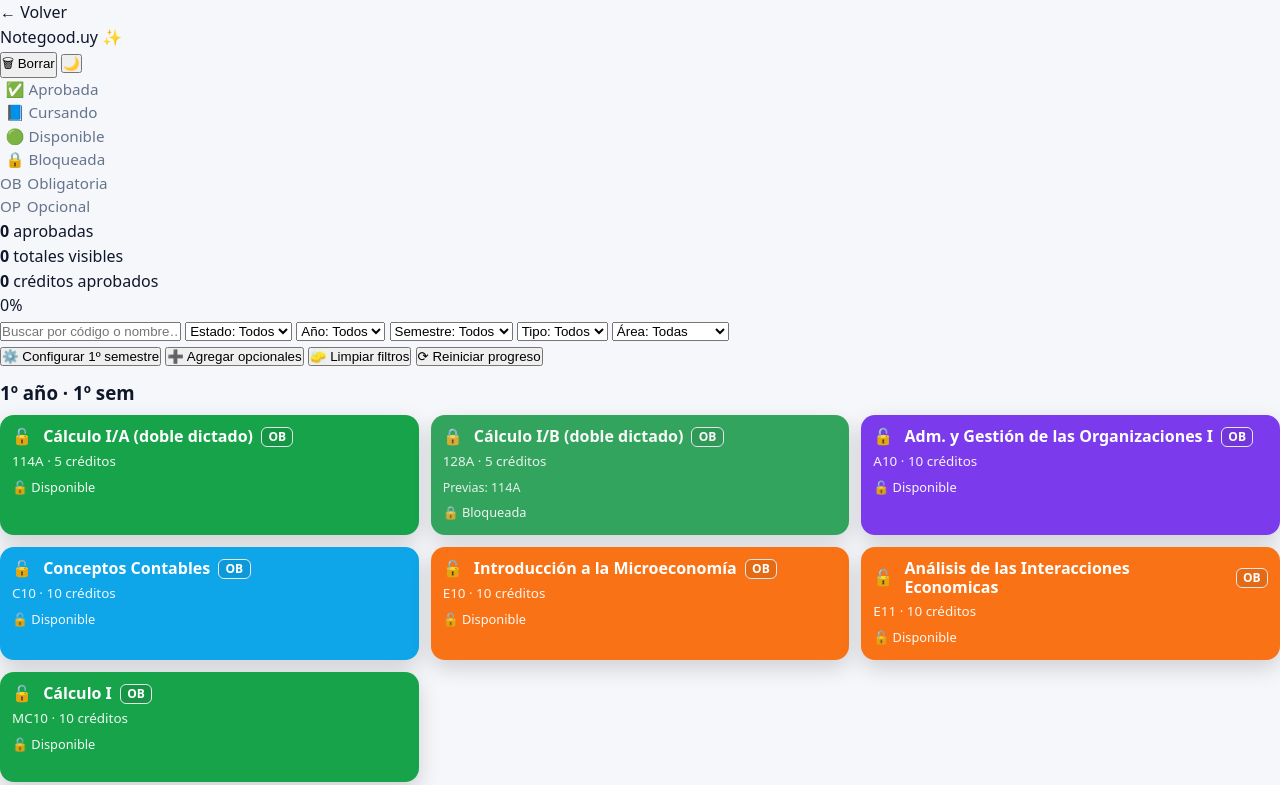
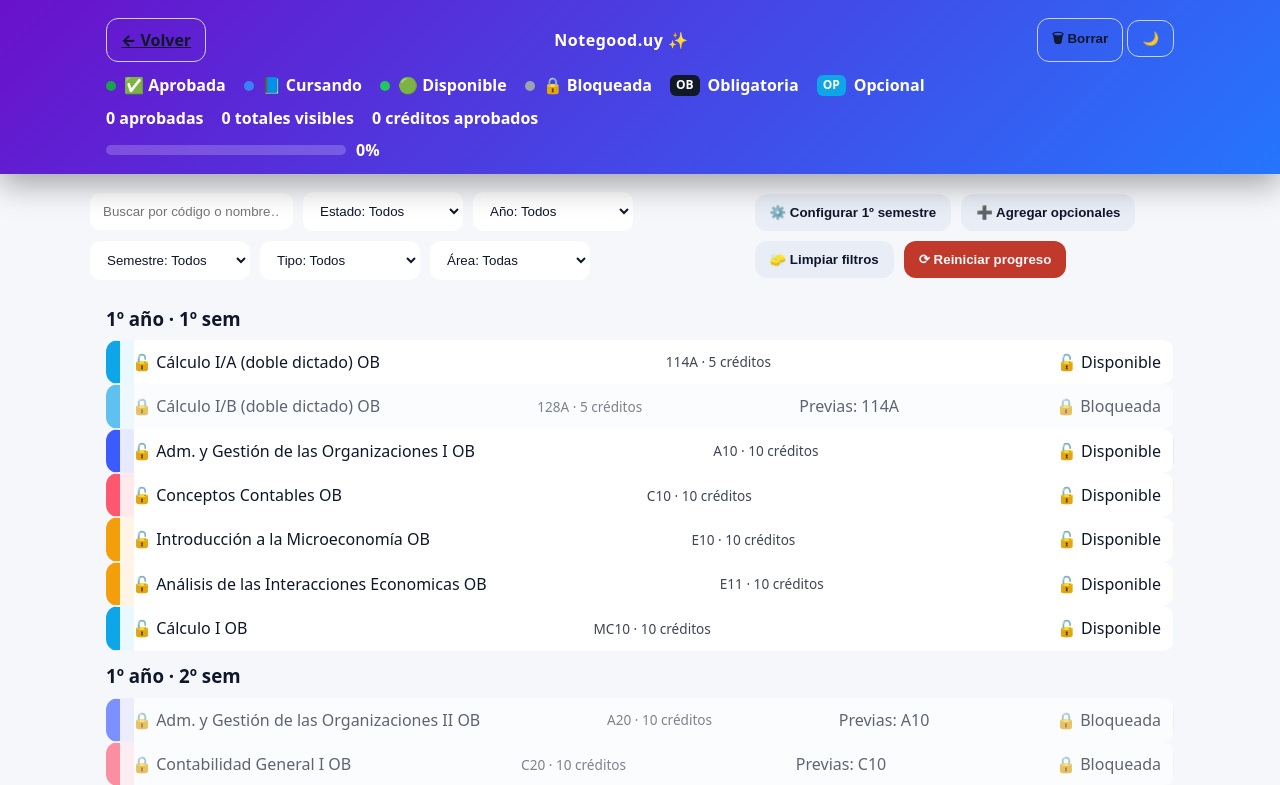
Before and after one commit to NotegoodUY/MallaAdminFCEA-UDELAR, a plain HTML site: page malla.html in a window 1280 px wide. Shown: the top 785 px of the page. Drawn offline with Linux system fonts and the light colour scheme.

Commit message:
Update styles.css

```diff
--- a/styles.css
+++ b/styles.css
@@ -1,189 +1,202 @@
-/* ===== Reset & variables ===== */
-*{margin:0;padding:0;box-sizing:border-box}
-html,body{height:100%}
-:root{
+/* ========= Notegood Base ========= */
+:root {
+  --bg: #0b1220;
+  --card: #101827;
+  --card-soft: #0f172a;
+  --text: #e5e7eb;
+  --text-muted: #a1a8b6;
+  --ring: rgba(255,255,255,.08);
+  --shadow: 0 10px 30px rgba(0,0,0,.35);
+
+  /* Notegood gradient */
+  --grad-a: #6a11cb;
+  --grad-b: #2575fc;
+
+  /* Buttons */
+  --btn: #0f172a;
+  --btn-text: #e6edf7;
+  --btn-soft: #172036;
+  --btn-primary: #111827;
+  --btn-danger: #c0392b;
+
+  /* Area pastels */
+  --A: #e6e9ff;  --A-b: #3b5bff;
+  --C: #ffe9ec;  --C-b: #ff5770;
+  --MC:#eaf9ff;  --MC-b:#0ea5e9;
+  --E: #fff5e6;  --E-b: #f59e0b;
+  --I: #e8fff3;  --I-b: #10b981;
+  --S: #f6e8ff;  --S-b: #8b5cf6;
+  --J: #fff0f0;  --J-b: #ef4444;
+
+  /* Estado dots */
+  --ok:#16a34a;
+  --in:#3b82f6;
+  --av:#22c55e;
+  --bl:#9ca3af;
+}
+
+/* light */
+[data-theme="light"] {
   --bg:#f6f7fb;
+  --card:#ffffff;
+  --card-soft:#f2f4f9;
   --text:#0f172a;
-  --muted:#64748b;
-  --line:#e5e7eb;
-  --card:#ffffff;
+  --text-muted:#6b7280;
+  --btn:#0f172a;
+  --btn-text:#f8fafc;
+  --btn-soft:#e8edf6;
+  --btn-primary:#0f172a;
+}
 
-  --g1:#8b5cf6; --g2:#06b6d4;
+/* Reset */
+*{box-sizing:border-box}
+html,body{margin:0;padding:0}
+body{
+  background:var(--bg);
+  color:var(--text);
+  font:16px/1.4 ui-sans-serif, system-ui, -apple-system, Segoe UI, Roboto, Ubuntu, Cantarell, "Helvetica Neue", Arial;
+}
 
-  --shadow-lg:0 22px 60px rgba(16,24,40,.18);
-  --shadow-md:0 14px 36px rgba(16,24,40,.12);
-  --shadow-sm:0 8px 22px rgba(16,24,40,.10);
+.ng-container{max-width:1100px;margin:0 auto;padding:0 16px}
+
+/* ========= Topbar ========= */
+.ng-topbar{
+  background:linear-gradient(135deg,var(--grad-a),var(--grad-b));
+  color:#fff;
+  padding:18px 0 12px;
+  box-shadow:var(--shadow);
+  position:sticky; top:0; z-index:50;
 }
-html[data-theme="dark"]{
-  --bg:#0b1220; --text:#e5e7eb; --muted:#a1a1aa; --line:#1f2937; --card:#0f172a;
-  --g1:#6d28d9; --g2:#0ea5e9;
-  --shadow-lg:0 28px 70px rgba(0,0,0,.55);
-  --shadow-md:0 18px 44px rgba(0,0,0,.45);
-  --shadow-sm:0 10px 26px rgba(0,0,0,.35);
+.ng-topbar__inner{
+  display:flex;align-items:center;justify-content:space-between;
 }
-body{font-family:ui-sans-serif,system-ui,"Segoe UI",Roboto,Ubuntu,Arial;background:var(--bg);color:var(--text);line-height:1.55}
-a{color:inherit;text-decoration:none}
-a.link{color:#0ea5e9}
-a.link:focus-visible{outline:3px solid #0ea5e9;outline-offset:3px}
-.container{max-width:1100px;margin:0 auto;padding:0 16px}
-.section{padding:12px 0}
+.ng-topbar__brand{font-weight:800;letter-spacing:.5px}
 
-/* ===== Topbar ===== */
-.topbar{position:relative;z-index:5;background:transparent;padding:10px 0}
-.topbar-inner{display:flex;justify-content:space-between;align-items:center}
-.brand-mini{font-weight:800;opacity:.95}
-.btn-link{font-weight:800;opacity:.95;border:1px solid var(--line);border-radius:10px;padding:.4rem .6rem;background:var(--card)}
-.btn-link:hover{filter:brightness(1.03)}
-.theme-toggle{font-size:1.05rem;line-height:1;cursor:pointer;border:none;border-radius:10px;padding:.5rem .6rem;background:var(--card);color:var(--text);box-shadow:var(--shadow-sm)}
-.theme-toggle:hover{filter:brightness(1.05)}
-.theme-toggle:focus-visible{outline:3px solid #0ea5e9;outline-offset:3px}
+.ng-topbar__stats{
+  display:grid;gap:10px;margin-top:12px;
+}
+.ng-legend{display:flex;flex-wrap:wrap;gap:18px;font-weight:600}
+.legend-item{display:inline-flex;align-items:center;gap:8px}
+.dot{width:10px;height:10px;border-radius:50%}
+.dot.ok{background:var(--ok)} .dot.in{background:var(--in)}
+.dot.av{background:var(--av)} .dot.bl{background:var(--bl)}
+.tag{padding:2px 6px;border-radius:6px;font-size:.75rem;font-weight:800}
+.tag--ob{background:#111827;color:#fff}
+.tag--op{background:#0ea5e9;color:#fff}
 
-/* ===== Landing hero (sigue funcionando tu index) ===== */
-.ng-hero{background:linear-gradient(135deg,var(--g1) 0%, var(--g2) 100%);color:#fff;position:relative;overflow:hidden;padding:34px 0 46px}
-.hero-only{display:flex;flex-direction:column;align-items:center;text-align:center}
-.hero-title{font-size:clamp(2.2rem,5vw,3.2rem);font-weight:900;letter-spacing:.2px;margin:8px 0 8px}
-.brand-accent{background:rgba(255,255,255,.18);padding:0 .42rem;border-radius:.55rem}
-.hero-sub{opacity:.98;max-width:780px;margin:0 0 16px 0}
-.hero-cta.center{display:flex;justify-content:center}
-.btn-cta{display:inline-block;background:linear-gradient(135deg,#0b1220 0%, #111827 100%);color:#fff;border:0;border-radius:14px;padding:1rem 1.6rem;font-weight:900;font-size:1.08rem;box-shadow:var(--shadow-lg);transition:transform .08s ease, box-shadow .14s ease, filter .14s ease, background .18s ease}
-.btn-cta:hover{transform:translateY(-2px);background:linear-gradient(135deg,#1f2937 0%, #0b1220 100%);box-shadow:0 30px 72px rgba(0,0,0,.35);filter:brightness(1.06)}
-.btn-cta:active{transform:translateY(0); filter:brightness(.98)}
-.btn-cta:focus-visible{outline:3px solid #fff; outline-offset:3px}
-.hero-shadow{position:absolute;left:0;right:0;bottom:-20px;height:40px;background:radial-gradient(120% 60px at 50% 0, rgba(0,0,0,.18), transparent 70%);filter:blur(10px); pointer-events:none}
+.ng-counters{display:flex;gap:18px;font-weight:700}
+.ng-progress{display:flex;align-items:center;gap:10px}
+.ng-progress__bar{width:240px;height:10px;background:rgba(255,255,255,.2);border-radius:999px;overflow:hidden}
+.ng-progress__fill{height:100%;background:#fff;border-radius:999px}
+.ng-progress__label{font-weight:800}
 
-/* ===== Landing beneficios ===== */
-.benefits-wrap{margin-top:22px;margin-bottom:18px}
-.benefits-grid{display:grid;gap:16px;grid-template-columns:repeat(3,minmax(0,1fr))}
-@media (max-width:980px){.benefits-grid{grid-template-columns:repeat(2,minmax(0,1fr))}}
-@media (max-width:640px){.benefits-grid{grid-template-columns:1fr}}
-.card{background:var(--card);border:1px solid var(--line);border-radius:18px;padding:16px 18px;box-shadow:var(--shadow-md);transition:transform .14s ease, box-shadow .14s ease, filter .2s ease}
-.card:hover{transform:translateY(-2px);box-shadow:var(--shadow-lg)}
-.card.benefit{display:flex;flex-direction:column;gap:10px;min-height:120px}
-.card.primary{box-shadow:var(--shadow-lg)} .card.secondary{box-shadow:var(--shadow-sm)}
-.benefit-header{display:flex;align-items:center;gap:10px}
-.card h3{font-size:1.08rem;font-weight:900;margin:0}
-.card p{color:var(--muted);margin-top:2px}
-.badge-icon{width:40px;height:40px;border-radius:12px;display:grid;place-items:center;color:#111827;background:#fff;box-shadow:0 6px 16px rgba(0,0,0,.06);border:3px solid color-mix(in oklab, #8b5cf6, transparent 60%)}
-html[data-theme="dark"] .badge-icon{color:#e5e7eb;background:#0b1220}
+/* ========= Actions ========= */
+.ng-actions{
+  display:flex;align-items:center;justify-content:space-between;
+  gap:12px; padding:18px 0;
+}
+.ng-actions__left,.ng-actions__right{
+  display:flex;flex-wrap:wrap;gap:10px;align-items:center;
+}
+.ng-input,.ng-select{
+  background:var(--card);
+  color:var(--text);
+  border:1px solid var(--ring);
+  border-radius:10px;padding:10px 12px;min-width:160px;
+}
 
-/* CTA sticky mobile */
-.cta-sticky{position:fixed;left:50%;transform:translateX(-50%);bottom:14px;z-index:50;display:none;background:linear-gradient(135deg,#0b1220 0%, #111827 100%);color:#fff;border-radius:999px;padding:.9rem 1.1rem;font-weight:900;box-shadow:var(--shadow-lg)}
-.cta-sticky:focus-visible{outline:3px solid #fff; outline-offset:3px}
-@media (max-width:720px){.cta-sticky{display:inline-block}}
+/* Buttons */
+.ng-btn{
+  border:1px solid transparent; border-radius:12px;
+  background:var(--btn); color:var(--btn-text);
+  padding:10px 14px; font-weight:800; cursor:pointer;
+}
+.ng-btn--ghost{background:transparent;border-color:rgba(255,255,255,.5);color:#fff}
+[data-theme="light"] .ng-btn--ghost{color:#0f172a;border-color:#c9d4ea}
+.ng-btn--soft{background:var(--btn-soft);color:var(--text)}
+.ng-btn--primary{background:#111827;color:#fff}
+.ng-btn--danger{background:var(--btn-danger)}
+.ng-btn:focus{outline:2px solid #fff;outline-offset:2px}
 
-/* ===== Footer ===== */
-.ng-footer{padding:24px 16px 44px;text-align:center}
-.ng-footer .footer-inner{max-width:none;width:100%;margin:0 auto;text-align:center;display:flex;flex-direction:column;align-items:center;gap:6px}
-.ng-footer p{color:var(--muted)}
-.ng-footer .footer-links{font-size:.92rem;opacity:.95}
-
-/* ===== Botones / utilidades ===== */
-.btn{ height:40px; padding:0 .9rem; border-radius:10px; border:1px solid transparent; font-weight:800; background:var(--text); color:#fff; }
-.btn:hover{ filter:brightness(1.03); }
-.btn.ghost{ background:var(--card); color:var(--text); border-color:var(--line); }
-.btn.danger{ background:#ef4444; color:#fff; }
-.btn.small{ height:32px; padding:0 .6rem; font-size:.9rem; }
-.muted{color:var(--muted)}
-
-/* =========================================================
-   MALLA – grid, tarjetas, filtros, leyenda, progreso
-   ========================================================= */
-
-/* Header centrado + progreso */
-.malla-hero { display:grid; place-items:center; text-align:center; padding:12px 0 6px; }
-.malla-hero-inner { max-width:900px; }
-.malla-hero h1 { font-size:clamp(1.8rem,4vw,2.2rem); font-weight:900; margin-bottom:4px; }
-
-/* Leyenda */
-.legend { display:flex; flex-wrap:wrap; gap:.75rem; margin:.5rem 0 1rem 0; justify-content:center; }
-.legend-item { font-size:.95rem; color:var(--muted); display:flex; align-items:center; gap:.35rem; }
-.legend-dot { width:1.2rem; display:inline-flex; align-items:center; justify-content:center; }
-
-/* KPIs y progreso */
-.cards-row.stat-row{display:flex; gap:.6rem; flex-wrap:wrap; justify-content:center; margin:.4rem 0 .6rem}
-.stat-pill{background:var(--card);border:1px solid var(--line);border-radius:999px;padding:.4rem .8rem;box-shadow:var(--shadow-sm)}
-.progress-wrap { margin-top:10px; }
-.progress-head { display:flex; align-items:center; justify-content:space-between; margin-bottom:6px; }
-.bar{height:12px;border-radius:999px;background:#e5e7eb;overflow:hidden}
-html[data-theme="dark"] .bar{background:#111827}
-.bar>span{display:block;height:100%;background:linear-gradient(90deg,#22c55e,#16a34a);border-radius:999px;transition:width .25s ease}
-
-/* Filtros / toolbar */
-.toolbar {
-  display:grid;
-  grid-template-columns: 1.2fr repeat(5, .9fr) auto;
-  gap:.75rem; align-items:end;
+/* ========= Cards Año/Semestre ========= */
+.year-card{
+  background:var(--card-soft);
+  border:1px solid var(--ring);
+  border-radius:18px;
+  padding:16px;
+  margin:22px 0;
+  box-shadow:var(--shadow);
 }
-.control label { display:block; font-size:.78rem; color:var(--muted); margin-bottom:.2rem; }
-.control input, .control select {
-  width:100%; height:40px; border:1px solid var(--line); background:var(--card);
-  color:var(--text); border-radius:10px; padding:0 .6rem; outline:none;
+.year-card__title{
+  font-size:1.4rem;font-weight:900;margin:0 0 12px 0;
 }
-.control-actions { display:flex; gap:.5rem; align-items:center; justify-content:flex-end; }
-@media (max-width: 980px){ .toolbar{ grid-template-columns:1fr 1fr 1fr; } }
-@media (max-width: 640px){ .toolbar{ grid-template-columns:1fr 1fr; } }
-
-/* Grid de materias */
-#malla-container{margin:10px 0 30px}
-.malla{
-  display:grid;
-  grid-template-columns: repeat(3, minmax(260px, 1fr));
-  gap: .75rem;
+.sem-list{
+  display:grid; gap:12px;
 }
-@media (max-width: 980px){ .malla{ grid-template-columns:repeat(2,minmax(240px,1fr)); } }
-@media (max-width: 640px){ .malla{ grid-template-columns:1fr; } }
-
-/* Tarjeta de materia */
-.materia{
-  position:relative;
+@media (min-width: 900px){
+  .sem-list{ grid-template-columns: 1fr 1fr; }
+}
+.sem{
+  background:var(--card);
+  border:1px solid var(--ring);
   border-radius:14px;
   padding:12px;
-  color:#fff;
-  box-shadow:0 8px 22px rgba(0,0,0,.16);
-  transition:transform .15s ease, box-shadow .15s ease, opacity .15s ease, filter .15s ease;
-  cursor:pointer; user-select:none; min-height:110px; outline:none;
 }
-.materia:hover{transform:translateY(-2px);box-shadow:0 14px 28px rgba(0,0,0,.20)}
-.materia:focus-visible{outline:3px solid #fff; outline-offset:2px}
+.sem__title{margin:0 0 10px 0;font-weight:800;opacity:.9}
 
-/* Texto dentro de la tarjeta */
-.m-row{ display:flex; align-items:center; justify-content:space-between; gap:.5rem; }
-.m-title { display:flex; align-items:center; gap:.5rem; font-weight:800; line-height:1.2; }
-.status-emoji { margin-right:.2rem; }
-.m-nombre{font-weight:800;line-height:1.2}
-.m-meta{font-size:.84rem;opacity:.92;margin-top:4px}
-.m-previas{font-size:.78rem;opacity:.9;margin-top:6px}
-.m-estado{font-size:.8rem;margin-top:6px;opacity:.95}
+/* ========= Materia chips ========= */
+.m-grid{display:grid; gap:10px;}
+.materia{
+  display:flex;align-items:center;justify-content:space-between;
+  gap:10px; padding:10px 12px;
+  border-radius:12px; border:1px solid var(--ring);
+  background:var(--card);
+  transition:transform .15s ease, box-shadow .15s ease, border-color .15s ease;
+  cursor:pointer;
+}
+.materia:hover{transform:translateY(-1px); box-shadow:0 12px 24px rgba(0,0,0,.25)}
+.m-name{font-weight:800}
+.m-meta{font-size:.85rem;opacity:.8}
+.m-right{display:flex;align-items:center;gap:10px}
+.badge{padding:2px 8px;border-radius:999px;font-size:.75rem;font-weight:900;border:1px solid var(--ring);background:rgba(255,255,255,.05)}
+.badge--state{display:flex;align-items:center;gap:6px}
 
-/* Estados visuales */
-.materia.aprobada{outline:2px solid rgba(16,185,129,.4)}
-.materia.cursando{outline:2px dashed rgba(255, 193, 7, .45)}
-.materia.bloqueada{filter:grayscale(.08) contrast(.95);opacity:.92}
+/* Estados */
+.materia.aprobada{border-color:rgba(34,197,94,.45);box-shadow:0 0 0 2px rgba(34,197,94,.25) inset;background:rgba(34,197,94,.05)}
+.materia.cursando{border-color:rgba(59,130,246,.45);box-shadow:0 0 0 2px rgba(59,130,246,.25) inset;background:rgba(59,130,246,.05)}
+.materia.bloqueada{opacity:.65}
 
-/* Chips OB/OP */
-.chip { display:inline-flex; align-items:center; justify-content:center; height:20px; padding:0 .4rem;
-  font-size:.75rem; border-radius:6px; background:rgba(0,0,0,.08); border:1px solid var(--line); }
-[data-theme="dark"] .chip { background:rgba(255,255,255,.06); }
-.chip.alt { background:#0ea5e9; color:#fff; border-color:#0ea5e9; }
+/* Áreas pastel (borde izquierdo y tag) */
+.materia.A{background:linear-gradient(90deg,var(--A) 0 14px,transparent 14px) , var(--card); border-left:14px solid var(--A-b, #3b5bff)}
+.materia.C{background:linear-gradient(90deg,var(--C) 0 14px,transparent 14px) , var(--card); border-left:14px solid var(--C-b, #ff5770)}
+.materia.MC{background:linear-gradient(90deg,var(--MC) 0 14px,transparent 14px) , var(--card); border-left:14px solid var(--MC-b, #0ea5e9)}
+.materia.E{background:linear-gradient(90deg,var(--E) 0 14px,transparent 14px) , var(--card); border-left:14px solid var(--E-b, #f59e0b)}
+.materia.I{background:linear-gradient(90deg,var(--I) 0 14px,transparent 14px) , var(--card); border-left:14px solid var(--I-b, #10b981)}
+.materia.S{background:linear-gradient(90deg,var(--S) 0 14px,transparent 14px) , var(--card); border-left:14px solid var(--S-b, #8b5cf6)}
+.materia.J{background:linear-gradient(90deg,var(--J) 0 14px,transparent 14px) , var(--card); border-left:14px solid var(--J-b, #ef4444)}
 
-/* Colores por área */
-.A  { background:#7c3aed; }   /* Administración */
-.C  { background:#0ea5e9; }   /* Contabilidad */
-.MC { background:#16a34a; }   /* Métodos Cuantitativos */
-.E  { background:#f97316; }   /* Economía */
-.I  { background:#14b8a6; }   /* Integradoras */
-.S  { background:#db2777; }   /* Sociales */
-.J  { background:#f59e0b; }   /* Jurídica */
+.m-tags{display:flex;gap:6px}
+.t-pill{padding:2px 8px;border-radius:999px;font-size:.72rem;font-weight:900}
+.tp-ob{background:#111827;color:#fff}
+.tp-op{background:#0ea5e9;color:#fff}
 
-/* ===== Modal de opcionales ===== */
-.op-modal { position:fixed; inset:0; display:grid; place-items:center; z-index:60; }
-.op-modal[hidden]{ display:none; }
-.op-backdrop { position:fixed; inset:0; background:rgba(0,0,0,.35); backdrop-filter:blur(2px); }
-.op-dialog { position:relative; z-index:1; width:min(820px, 92vw); max-height:80vh; overflow:hidden; }
-.op-head { display:flex; align-items:center; justify-content:space-between; padding:10px 12px; border-bottom:1px solid var(--line); }
-.op-body { padding:10px 12px; overflow:auto; max-height:60vh; background:var(--bg); }
-.op-foot { display:flex; justify-content:flex-end; gap:8px; padding:10px 12px; border-top:1px solid var(--line); background:var(--card); }
-.op-list { display:grid; gap:8px; }
-.op-row { display:grid; grid-template-columns:auto 1fr auto; gap:10px; align-items:center; padding:8px 10px; border:1px solid var(--line); border-radius:10px; background:var(--card); }
-.op-name { font-weight:700; }
-.op-meta { color:var(--muted); font-size:.9rem; }
+/* ========= Modal ========= */
+.ng-modal{border:none;background:transparent}
+.ng-modal[open]{display:grid;place-items:center}
+.ng-modal__card{
+  background:var(--card);color:var(--text);
+  border:1px solid var(--ring);border-radius:16px;box-shadow:var(--shadow);
+  padding:18px;max-width:720px;width:min(720px,92vw);
+}
+.ng-modal__actions{display:flex;justify-content:flex-end;gap:10px;margin-top:14px}
+.op-list{display:grid;gap:8px;max-height:52vh;overflow:auto;margin-top:10px}
+.muted{color:var(--text-muted)}
+.cfg-block{margin:14px 0}
+.cfg-title{font-weight:800;margin:0 0 6px}
+.cfg-item{display:block;margin:6px 0}
+
+/* small */
+@media (max-width: 720px){
+  .ng-actions{flex-direction:column;align-items:flex-start}
+  .ng-progress__bar{width:180px}
+}
```
